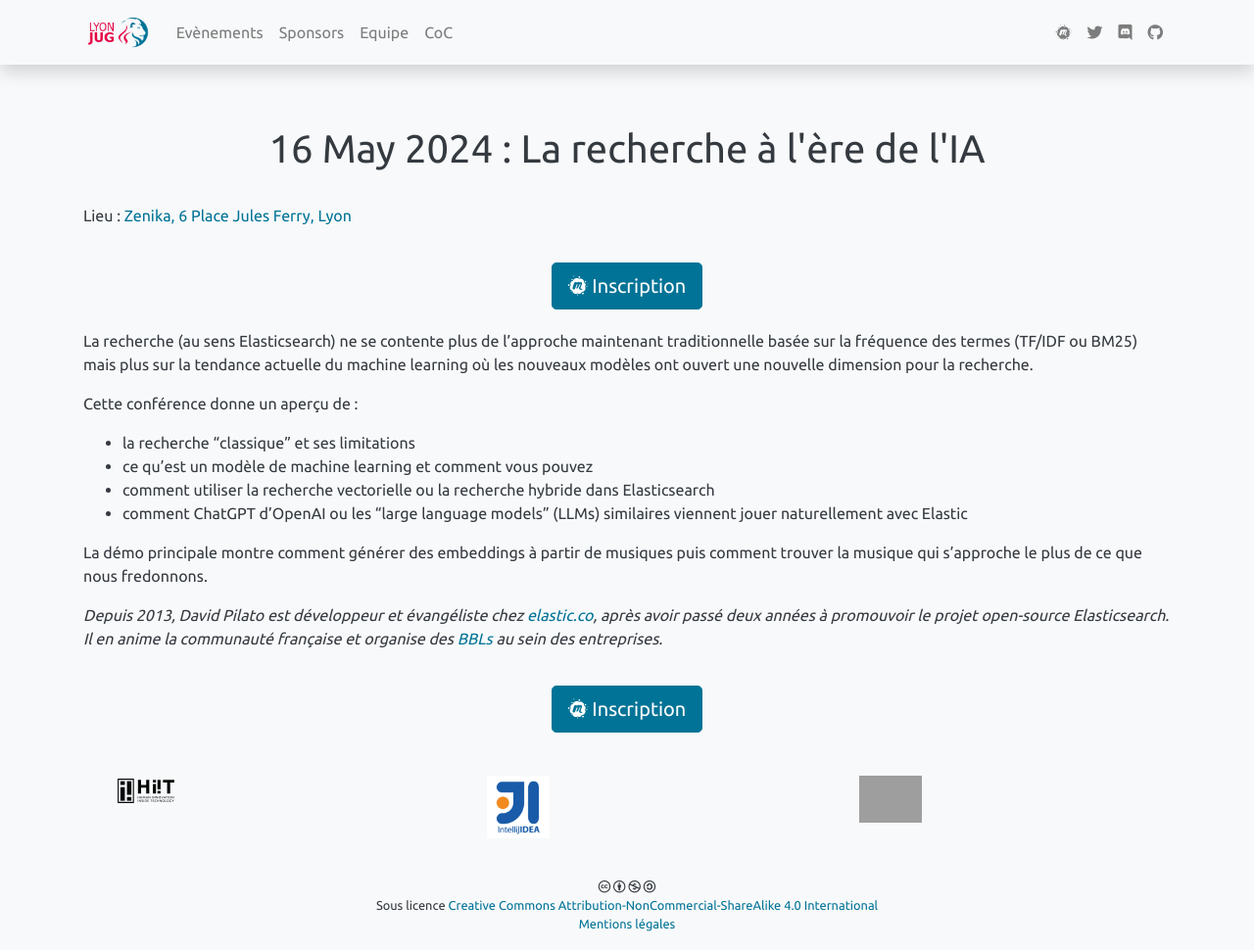
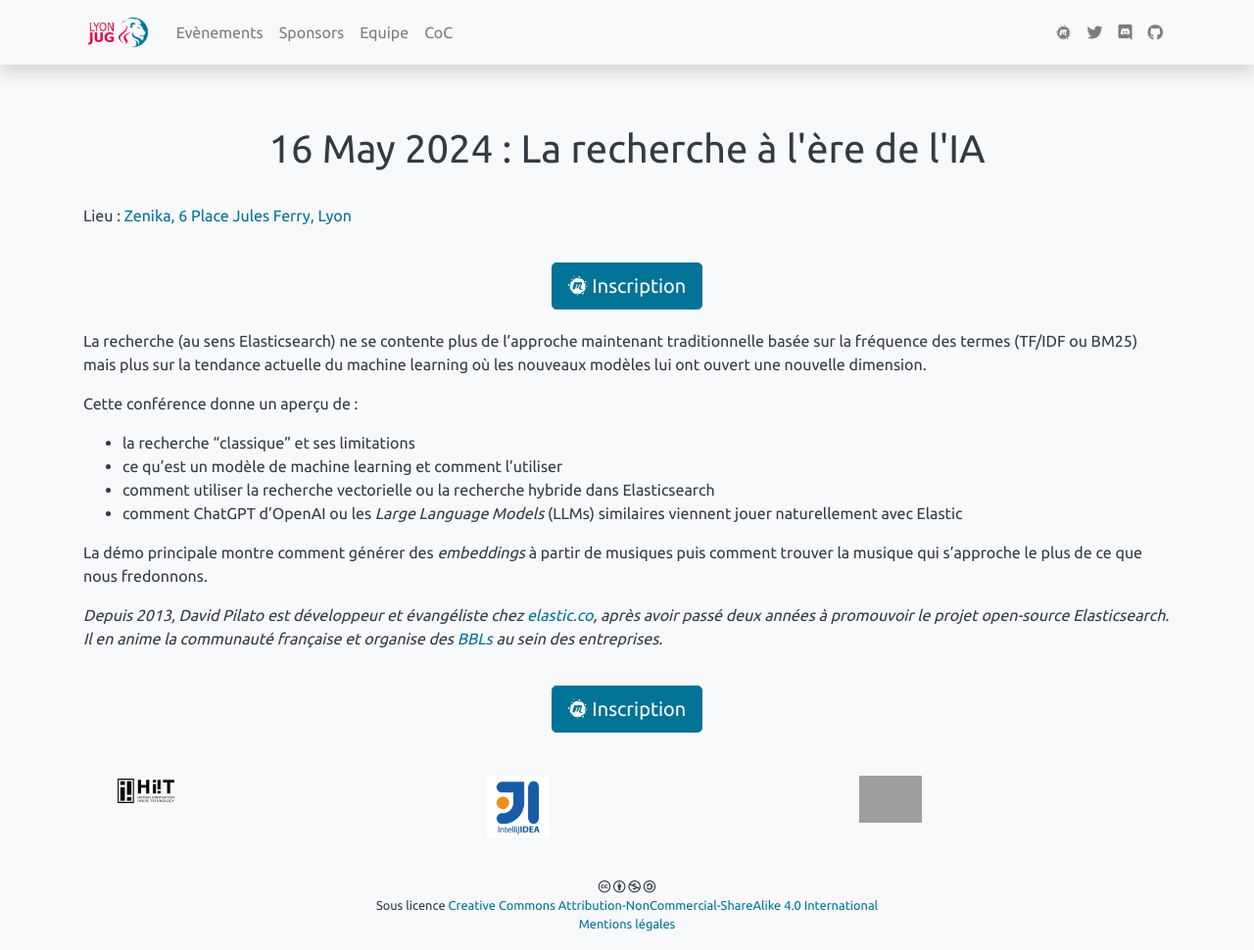
Before and after one commit to lyonjug/lyonjug.org, a Jekyll site: the page built from _posts/2024-05-16-la-recherche-a-lheure-de-l-ia.md, in a window 1280 px wide and 970 px high. Shown: the whole window at 98% size. Built offline with Jekyll 4.4.1, drawn with Linux system fonts in a browser that asks for light colours; grey boxes are pictures that could not be loaded.

Commit message:
2024-05:reformulation mineure

```diff
--- a/_posts/2024-05-16-la-recherche-a-lheure-de-l-ia.md
+++ b/_posts/2024-05-16-la-recherche-a-lheure-de-l-ia.md
@@ -5,16 +5,16 @@
 meetup-event-id: "300674391"
 ---
 
-La recherche (au sens Elasticsearch) ne se contente plus de l'approche maintenant traditionnelle basée sur la fréquence des termes (TF/IDF ou BM25) mais plus sur la tendance actuelle du machine learning où les nouveaux modèles ont ouvert une nouvelle dimension pour la recherche.
+La recherche (au sens Elasticsearch) ne se contente plus de l'approche maintenant traditionnelle basée sur la fréquence des termes (TF/IDF ou BM25) mais plus sur la tendance actuelle du machine learning où les nouveaux modèles lui ont ouvert une nouvelle dimension.
 
 Cette conférence donne un aperçu de :
 
 * la recherche "classique" et ses limitations
-* ce qu'est un modèle de machine learning et comment vous pouvez
+* ce qu'est un modèle de machine learning et comment l'utiliser
 * comment utiliser la recherche vectorielle ou la recherche hybride dans Elasticsearch
-* comment ChatGPT d'OpenAI ou les "large language models" (LLMs) similaires viennent jouer naturellement avec Elastic
+* comment ChatGPT d'OpenAI ou les _Large Language Models_ (LLMs) similaires viennent jouer naturellement avec Elastic
 
-La démo principale montre comment générer des embeddings à partir de musiques puis comment trouver la musique qui s'approche le plus de ce que nous fredonnons.
+La démo principale montre comment générer des _embeddings_ à partir de musiques puis comment trouver la musique qui s'approche le plus de ce que nous fredonnons.
 
 _Depuis 2013, David Pilato est développeur et évangéliste chez [elastic.co](https://elastic.co), après avoir passé deux années à promouvoir le projet open-source Elasticsearch.
 Il en anime la communauté française et organise des [BBLs](https://www.elastic.co/blog/free-lunch-for-open-source-engineers) au sein des entreprises._
```
